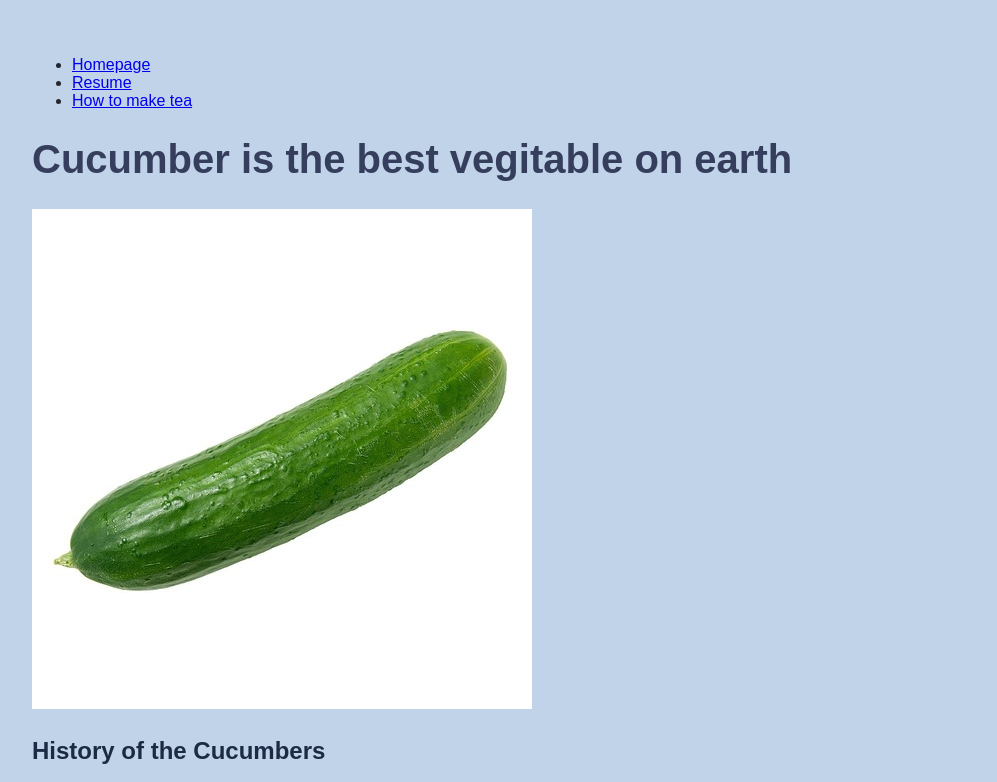
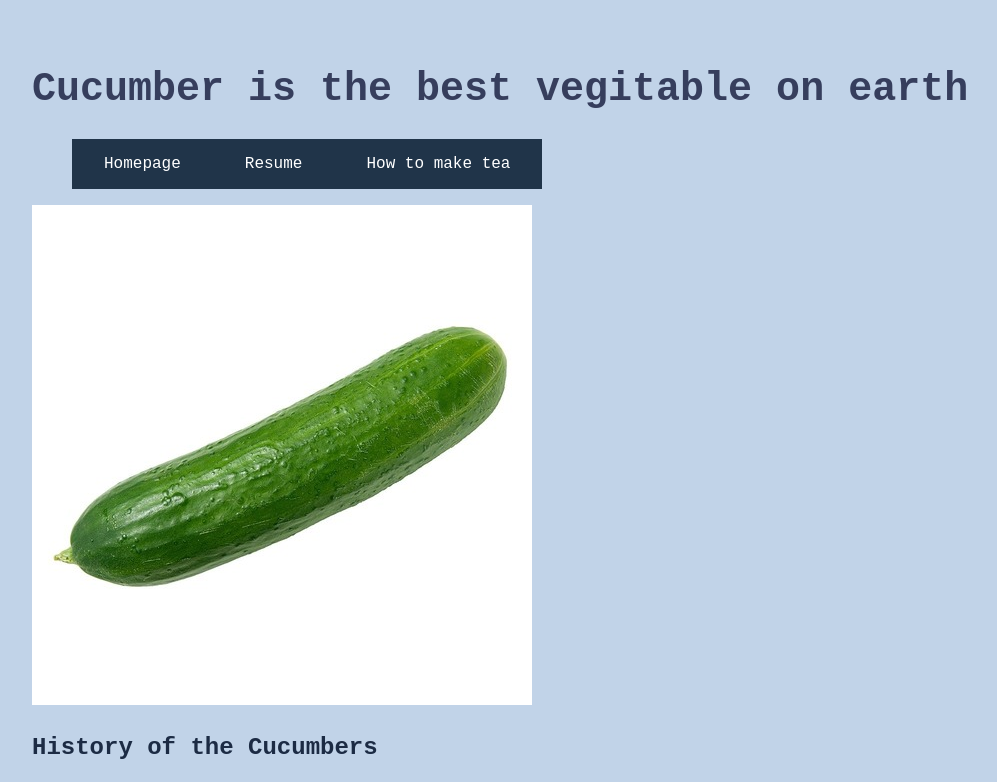
Before and after one commit to Agan12346/webdev_proj2, a plain HTML site: page index.html in a window 1280 px wide. Shown: the top 782 px of the page, without its empty margins (8-1005 px from the left). Drawn offline with Linux system fonts and the light colour scheme.

Commit message:
Added menu
Added proper menu istead of the list

```diff
--- a/css/style.css
+++ b/css/style.css
@@ -1,25 +1,48 @@
 body {
     background-color: #c1d3e8;
     color: rgb(35, 38, 46);
-    font-family: Arial, sans-serif;
+    font-family: 'Courier New', Courier, monospace;
     margin: 1;
     padding: 2rem;
 }
-
+header#main-header {
+    background-image: url('media/image/header_back.jpg') no-repeat top center;
+}
 h1 {
     color: #363e5d;
     font-size: 2.5rem;
     font-weight: bold;
 }
-
 h2 {
     color: #1e2849;
     font-size: 2rem;
     font-weight: bold;
 }
-
 h3 {
     color: #1c2b44;
     font-size: 1.5rem;
     font-weight: bold;
 }
+nav#horz1 {
+    text-align: center;
+}
+nav#horz1 ul {
+    list-style-type: none;
+    overflow: hidden;
+}
+nav#horz1 ul li {
+    float: left;
+}
+nav#horz1 ul li a {
+    display: block;
+    padding: 1rem 2rem;
+    color: white;
+    background-color: #203449;
+    text-decoration: none;
+}
+nav#horz1 ul li a:hover {
+    background-color: #667b91;
+}
+.clear{
+    clear: both;
+}
--- a/index.html
+++ b/index.html
@@ -9,16 +9,18 @@
   </head>
 
   <body>
-    <header>
-      <nav>
+    <header id="main-header">
+      <h1>Cucumber is the best vegitable on earth</h1>
+      <div id="menu">
+        <nav id="horz1">
           <ul>
             <li><a href="index.html">Homepage</a></li>
             <li><a href="page2.html">Resume</a></li>
             <li><a href="page3.html">How to make tea</a></li>
           </ul>
         </nav>
+      </div>
     </header>
-    <h1>Cucumber is the best vegitable on earth</h1>
     <img src="media/image/cucumber_plain.jpg" alt="Fresh cucumber no background">
     <section id="cucumber_history">
       <h3>History of the Cucumbers</h3>
```
Also changed, not shown: page2.html (+1 -1 lines), page3.html (+1 -1 lines), media/image/header_back.jpg (added). Lines whose indentation alone changed are shown as unchanged.
